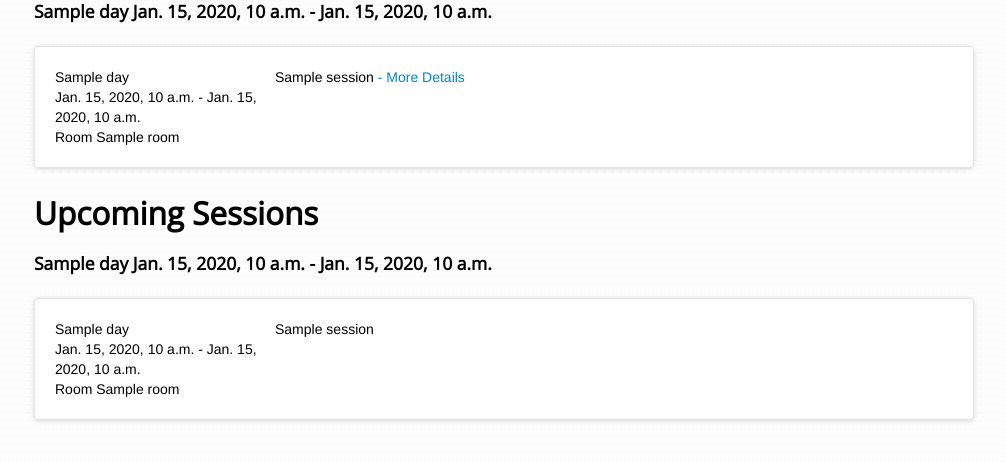
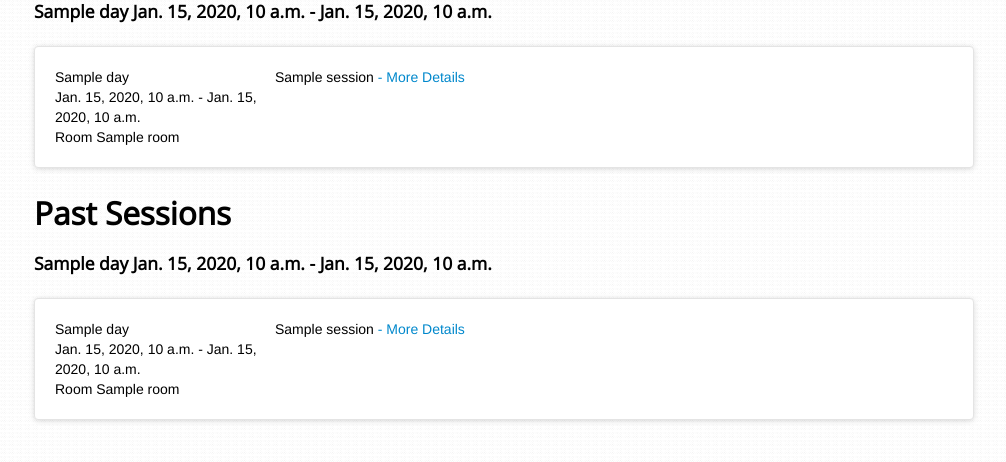
Before and after one commit to neworganizing/unconference, a Django app: template thewall/templates/list.html in a window 1280 px wide. Shown: the part 248-710 px from the top of the page, without its empty margins (136-1142 px from the left). Run offline with Django 3.2, Linux system fonts and the light colour scheme; the template is opened without the code that fills it: most values are stand-ins (such as "Sample title", 1, 10 or a date in 2020); some libraries are stand-ins or nearby versions.

Commit message:
Adding a REST interface to session data

```diff
--- a/design/css/master.css
+++ b/design/css/master.css
@@ -1894,9 +1894,6 @@ legend + .control-group {
   margin: 0;
 }
 .event a {
-  display: block;
-  width: 100%;
-  min-height: 40px;
   color: #000000;
   text-decoration: none;
 }
--- a/design/js/script.js
+++ b/design/js/script.js
@@ -6,3 +6,41 @@ Licensed under the Apache License v2.0
 http://www.apache.org/licenses/LICENSE-2.0
 
 */
+
+$('.sessionlink').click(function () {
+    var session_id = $(this).attr("data-session_id");
+
+    $.ajax({
+        url: '/api/' + session_id,
+        data: {
+            'format': 'json'
+        }
+    }).done(function(result) {
+
+        // Handle presenters
+        var presenter_list = "";
+        $.each(result['presenters'], function() {
+            var name = $(this)[0]['name'];
+            var org = $(this)[0]['organization'];
+            presenter_list += '<li class="presenters">' + name + ' (' + org + ')</li>';
+        });
+        $('.session' + session_id + '-presenterlist').html(presenter_list);
+
+        // Handle Tags
+        var tag_list = "";
+        $.each(result['tags'], function() {
+            console.log($(this));
+            var tag = $(this)[0]['tag'];
+            tag_list += '<li class="tags">' + tag + '</li>'
+        });
+        $('.session' + session_id + '-taglist').html(tag_list);
+
+        // Put it all together
+        $('.session' + session_id + '-details').show('linear');
+        $('.session' + session_id + '-detailslink').hide();
+
+
+    });
+
+    return false;
+});
--- a/design/less/base.less
+++ b/design/less/base.less
@@ -53,9 +53,6 @@
         margin: 0;
     }
     a {
-        display: block;
-        width: 100%;
-        min-height: 40px;
         color: @textColor;
         text-decoration: none;
         .details {
--- a/thewall/templates/list.html
+++ b/thewall/templates/list.html
@@ -7,53 +7,20 @@
 {% ifchanged session.slot %}
 <div class="row"><div class="span12"><h4>{{ session.slot.day }} {{ session.slot.start_time }} - {{ session.slot.end_time }}</h4></div></div>
 {% endifchanged %}
-<div class="row event sessioninfo">
-    <div class="row">
-        <div class="span3 time-location">
-    <ul class="">
-        <li class="datetime">
-            <div>
-            <ul>
-                <li class="day">{{ session.slot.day }}</li>
-                <li class="time">{{ session.slot.start_time }} - {{ session.slot.end_time }}</li>
-            </ul>
-        </div>
-        </li>
-        <li class="location">Room {{ session.room.name }}</li>
-    </ul>
-    </div>
-    <div class="lastspan9">
-        <a href="/{{ session.slot.day.name|slugify }}-{{ session.slot.start_time|date:"gi"|slugify }},s{{ session.slot.id }}/{{ session.room.name|slugify }},{{ session.room.id }}/">{{ session.title }} <span class="details">More Details</span></a>
-    </div></div>
-    </div>
+{% include "sessionlistitem.html" %}
+{% endfor %}
 
-{% endfor %}
 {% for session in pastsessions %}
 {% if forloop.first %}
-<div class="row"><div class="span12"><h2>Upcoming Sessions</h2></div></div>
+<div class="row"><div class="span12"><h2>Past Sessions</h2></div></div>
 {% endif %}
 {% ifchanged session.slot %}
 <div class="row"><div class="span12"><h4>{{ session.slot.day }} {{ session.slot.start_time }} - {{ session.slot.end_time }}</h4></div></div>
 {% endifchanged %}
-<div class="row event sessioninfo">
-    <div class="row">
-        <div class="span3 time-location">
-    <ul class="">
-        <li class="datetime">
-            <div>
-            <ul>
-                <li class="day">{{ session.slot.day }}</li>
-                <li class="time">{{ session.slot.start_time }} - {{ session.slot.end_time }}</li>
-            </ul>
-        </div>
-        </li>
-        <li class="location">Room {{ session.room.name }}</li>
-    </ul>
-    </div>
-    <div class="lastspan9">
-        <a href="/{{ session.slot.day.name|slugify }}-{{ session.slot.start_time|date:"gi"|slugify }},s{{ session.slot.id }}/{{ session.room.name|slugify }},{{ session.room.id }}/">{{ session.title }}</a>
-    </div></div>
-    </div>
+{% include "sessionlistitem.html" %}
 
 {% endfor %}
+<div class=".result">
+
+</div>
 {% endblock content %}
--- /dev/null
+++ b/thewall/templates/sessionlistitem.html
@@ -0,0 +1,33 @@
+<div class="row event sessioninfo">
+    <div class="row">
+        <div class="span3 time-location">
+    <ul class="">
+        <li class="datetime">
+            <div>
+            <ul>
+                <li class="day">{{ session.slot.day }}</li>
+                <li class="time">{{ session.slot.start_time }} - {{ session.slot.end_time }}</li>
+            </ul>
+        </div>
+        </li>
+        <li class="location">Room {{ session.room.name }}</li>
+    </ul>
+    </div>
+    <div class="lastspan9">
+        {{ session.title }} <a href="#" class="sessionlink" data-session_id="{{ session.id }}"><span class="details session{{ session.id}}-detailslink">More Details</span></a>
+    </div></div>
+    <div class="row session{{ session.id }}-details" style="display: none">
+        <div class="span6">
+            <hr />
+            Presented By
+            <ul class="presenter-list session{{ session.id }}-presenterlist">
+            </ul>
+        </div>
+        <div class="lastspan6">
+            <hr />
+            Tags
+            <ul class="presenter-list session{{ session.id }}-taglist">
+            </ul>
+        </div>
+    </div>
+    </div>
```
Also changed, not shown: design/index.html (+17 -8 lines).
